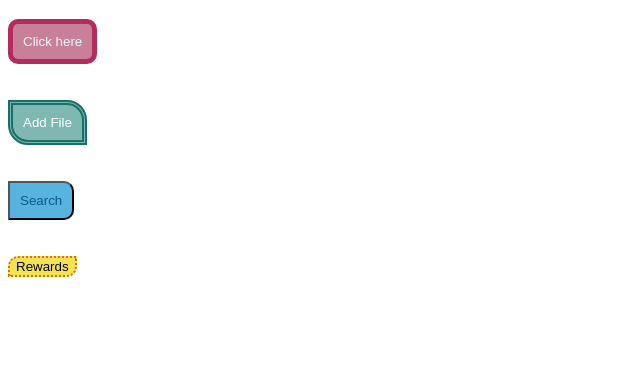
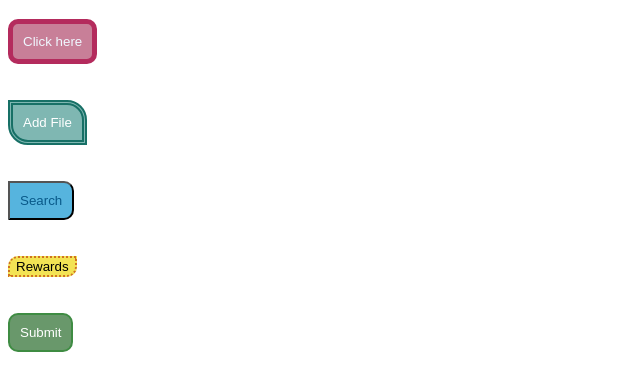
Before and after one commit to Samikshanikhare/CSS-Assi-2, a plain HTML site: page index.html in a window 1280 px wide. Shown: the part 79-470 px from the top of the page, without its empty margins (0-640 px from the left). Drawn offline with Linux system fonts and the light colour scheme.

Commit message:
button 5 added

```diff
--- a/index.html
+++ b/index.html
@@ -37,6 +37,14 @@
             border-radius: 10px 0px 10px 0px;
         }
 
+        .btn5{
+            border: solid 2px #3F8C43;
+            background-color: #69986B;
+            color: white;
+            padding: 10px;
+            border-radius: 10px;
+        }
+
 
     </style>
 </head>
@@ -50,5 +58,7 @@
     <button class="btn3">Search</button>
     <br><br><br>
     <button class="btn4">Rewards</button>
+    <br><br><br>
+    <button class="btn5">Submit</button>
 </body>
 </html>
```
